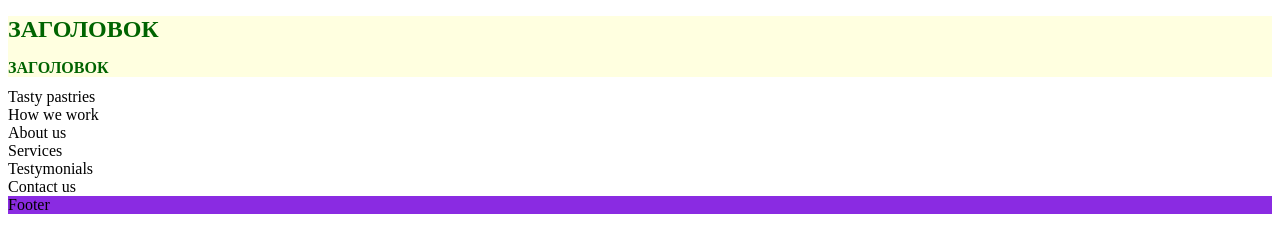
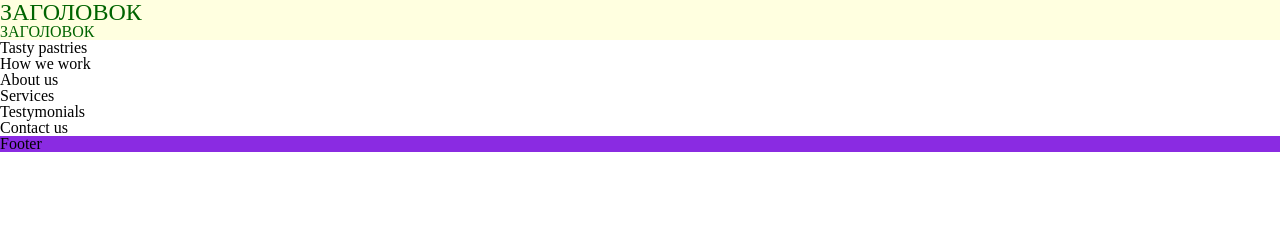
Before and after one commit to Sosa-chamberlain/Bakery, a website built with Parcel: page src/index.html in a window 1280 px wide. Built offline with nearby package versions, Linux system fonts and the light colour scheme.

Commit message:
добавлен scss file, изменены scss файлы на корректные

```diff
--- a/src/index.html
+++ b/src/index.html
@@ -7,8 +7,7 @@
     <meta http-equiv="X-UA-Compatible" content="ie=edge">
     <title>Bakery</title>
 
-    <!-- Добавить reset.css -->
-
+    <link rel="stylesheet" href="./styles/reset.scss" />
     <link rel="stylesheet" href="./styles/header.scss" />
     <link rel="stylesheet" href="./styles/footer.scss" />
 </head>
--- a/src/styles/header.scss
+++ b/src/styles/header.scss
@@ -1,13 +1,13 @@
 .header {
   background: lightyellow;
-}
 
-.header__title {
+  &__title {
     color: darkgreen;
     text-transform: uppercase;
     font-size: 24px;
   }
 
-.header__title--small {
+  &__title--small {
     font-size: 16px;
   }
+}
--- /dev/null
+++ b/src/styles/reset.scss
@@ -0,0 +1,43 @@
+html, body, div, span, applet, object, iframe,
+h1, h2, h3, h4, h5, h6, p, blockquote, pre,
+a, abbr, acronym, address, big, cite, code,
+del, dfn, em, img, ins, kbd, q, s, samp,
+small, strike, strong, sub, sup, tt, var,
+b, u, i, center,
+dl, dt, dd, ol, ul, li,
+fieldset, form, label, legend,
+table, caption, tbody, tfoot, thead, tr, th, td,
+article, aside, canvas, details, embed,
+figure, figcaption, footer, header, hgroup,
+menu, nav, output, ruby, section, summary,
+time, mark, audio, video {
+	margin: 0;
+	padding: 0;
+	border: 0;
+	font-size: 100%;
+	font: inherit;
+	vertical-align: baseline;
+}
+/* HTML5 display-role reset for older browsers */
+article, aside, details, figcaption, figure,
+footer, header, hgroup, menu, nav, section {
+	display: block;
+}
+body {
+	line-height: 1;
+}
+ol, ul {
+	list-style: none;
+}
+blockquote, q {
+	quotes: none;
+}
+blockquote:before, blockquote:after,
+q:before, q:after {
+	content: '';
+	content: none;
+}
+table {
+	border-collapse: collapse;
+	border-spacing: 0;
+}
```
Lines whose indentation alone changed are shown as unchanged.
